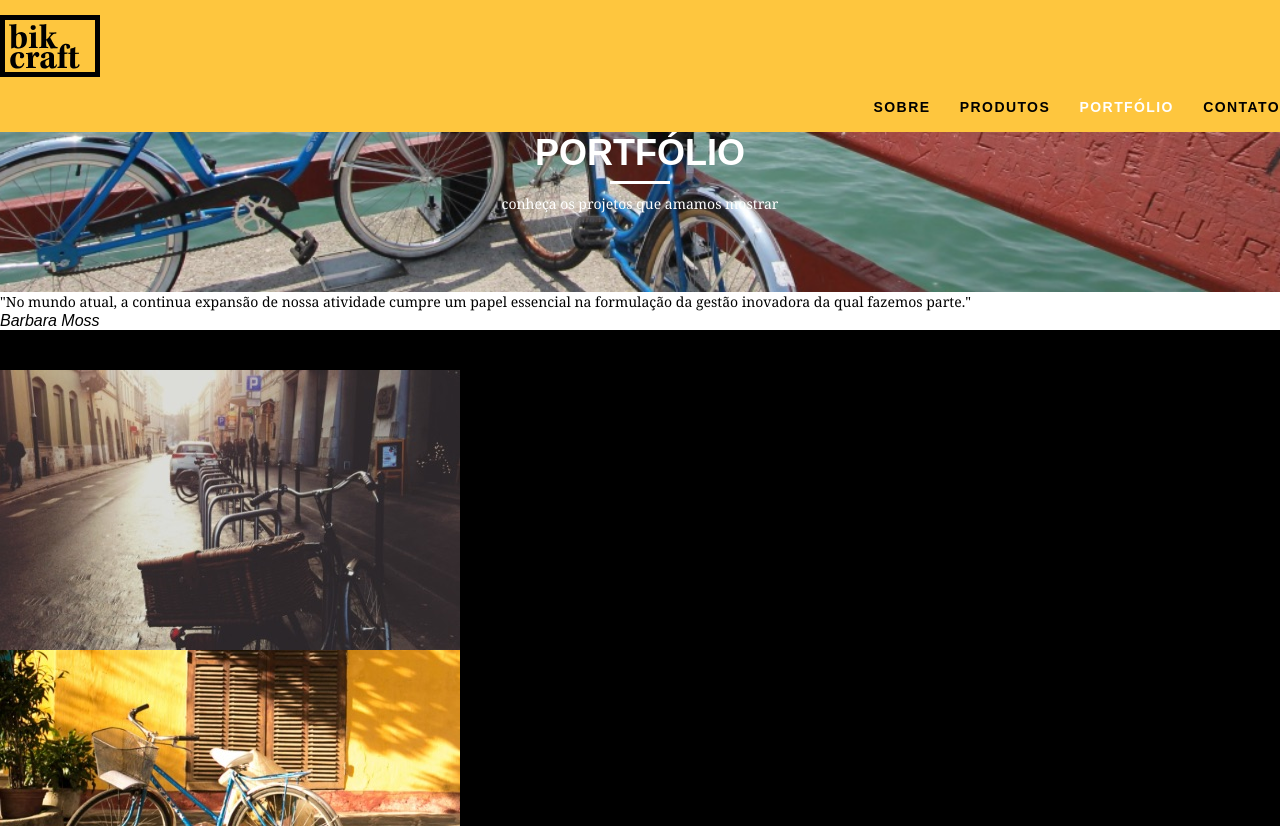
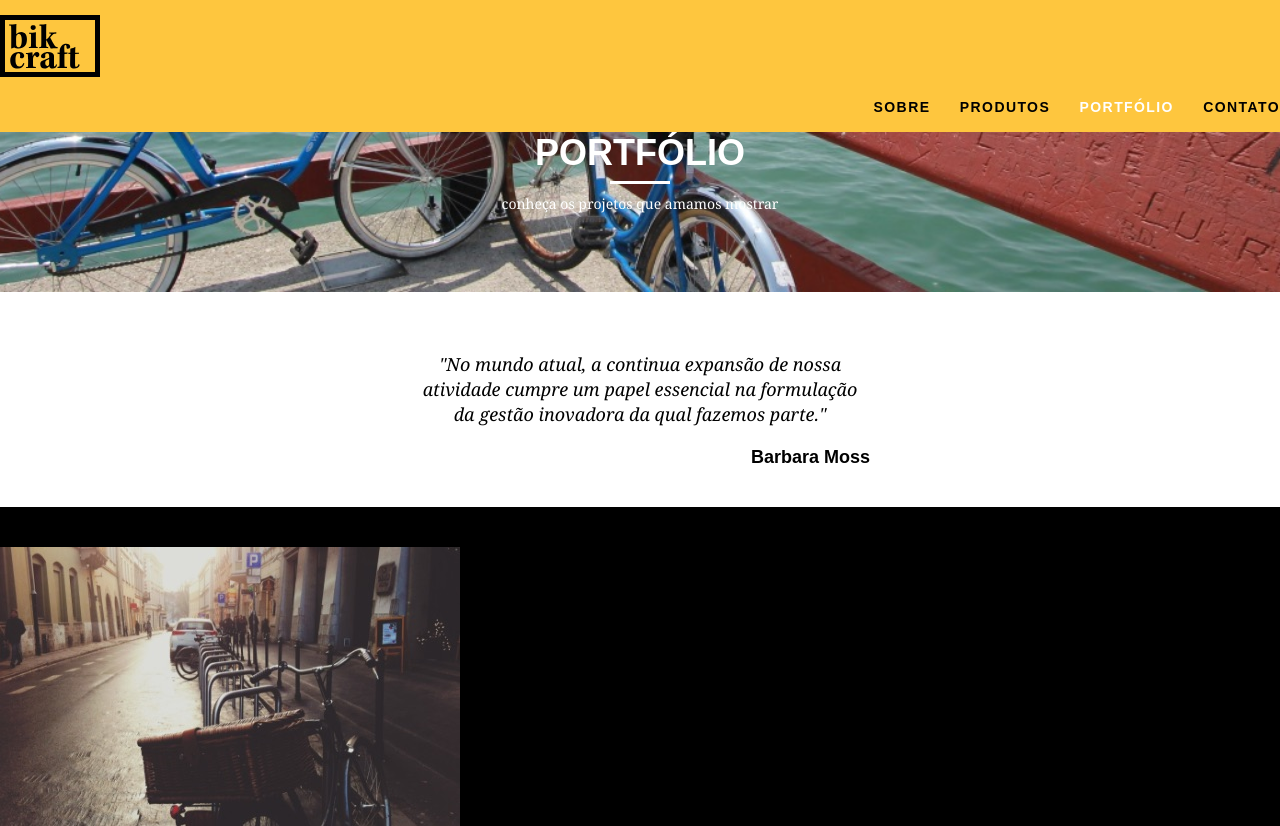
Before and after one commit to alsoDiego/bikcraft, a PHP site: page /portfolio.html in a window 1280 px wide. Shown: the top 826 px of the page. Run offline with PHP 8.4, Linux system fonts and the light colour scheme.

Commit message:
style: client quote

```diff
--- a/css/portfolio.css
+++ b/css/portfolio.css
@@ -1,6 +1,29 @@
-/* Portfólio - Introdução */
+/* Portfólio */
 
 .interna_sobre {
     background: url(../img/bg-portfolio.jpg) no-repeat center;
     background-size: cover;
 }
+
+.quote_clientes {
+    padding: 60px 0;
+    max-width: 460px;
+    margin: 0 auto;
+}
+
+.quote_clientes p {
+    text-align: center;
+    font-family: Georgia, 'Times New Roman', serif;
+    font-size: 18px;
+    line-height: 25px;
+    font-style: italic;
+    margin-bottom: 20px;
+}
+
+.quote_clientes cite {
+    font-size: 18px;
+    font-weight: bold;
+    font-style: normal;
+    text-align: right;
+    float: right;
+}
```
